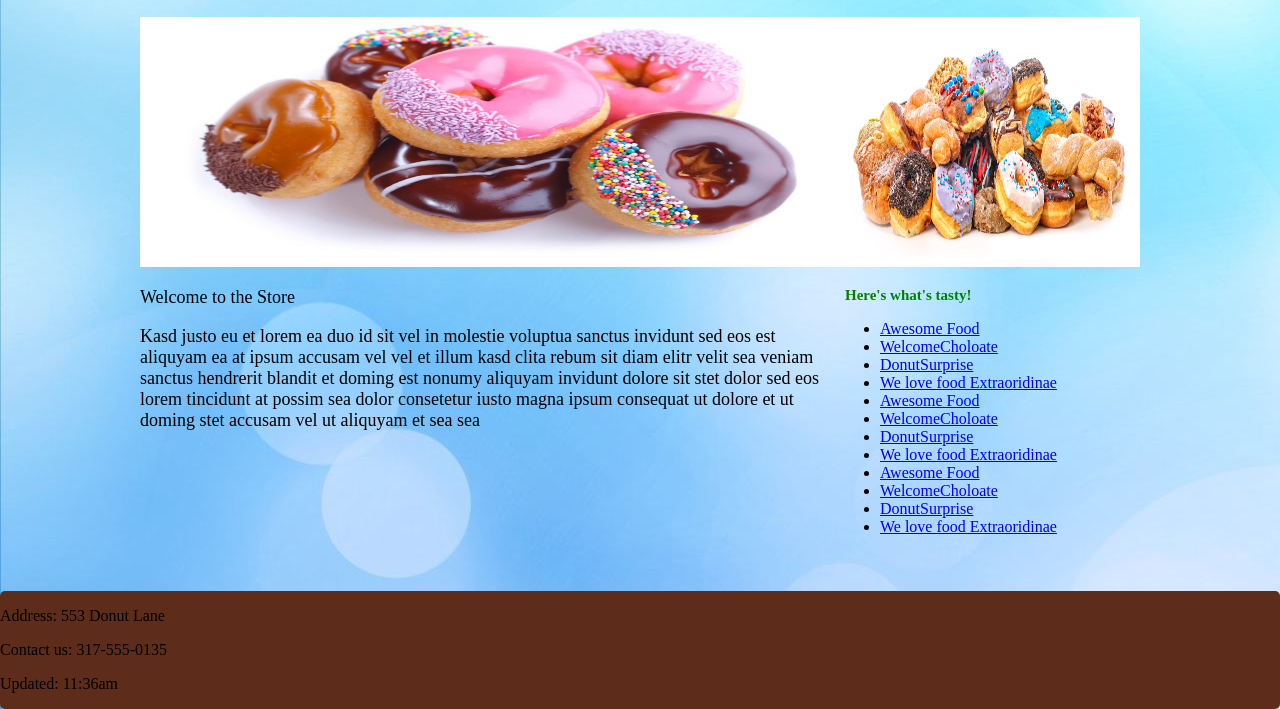
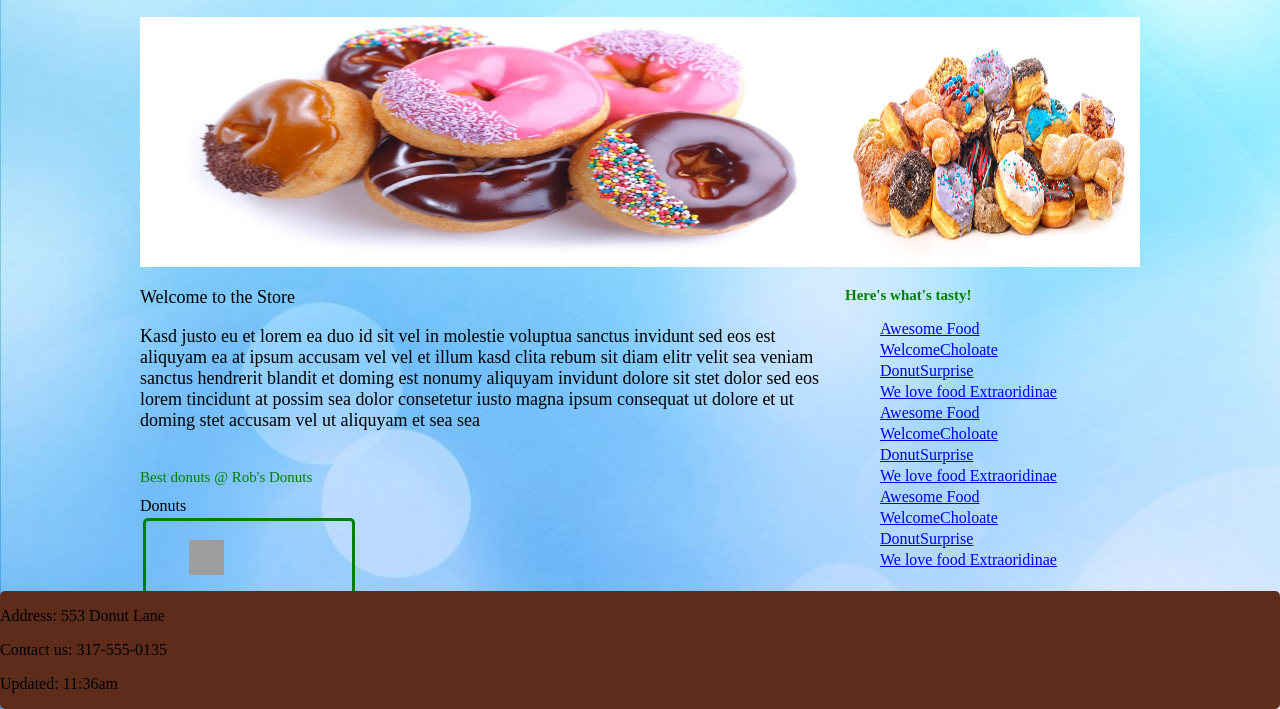
Before and after one commit to MTVExtreme/BasicStoreApp, a plain HTML site: page index.html in a window 1280 px wide. Shown: the part 91-800 px from the top of the page. Drawn offline with Linux system fonts and the light colour scheme; grey boxes are pictures that could not be loaded.

Commit message:
Main Section of the Page

```diff
--- a/index.html
+++ b/index.html
@@ -61,9 +61,31 @@
 
     </article>
 
-    <!--Products-->
+
 
     <!--MAIN-->
+    <section id="main">
+        <header id="donut-header">Best donuts @ Rob's Donuts</header>
+
+        <header id="donut-title">Donuts</header>
+
+        <!--Products-->
+
+        <section class="products">
+            <div class="product-article">
+                <figure>
+                    <img class="product-thumbnail" src="img/purple_donuts.jpg" />
+                </figure>
+                <header>
+                    <span class="product-name"></span>
+                </header>
+                <p>&#36;10</p>
+                <div class="add-to-cart">Order a dozen!</div>
+            </div>
+        </section>
+
+    </section>
+
     <!--customer of day-->
 
 
--- a/main.css
+++ b/main.css
@@ -69,11 +69,20 @@ body {
     margin: 20px 0px 20px 0px;
 }
 
-#about-us{
+#about-us {
     float: right;
     width: 30%;
     margin: 20px 0px 20px 0px;
+
 }
+
+#about-us > ul {
+    list-style-type: none;
+}
+
+    #about-us > ul > li{
+        margin: 0px 0px 3px 0px;
+    }
 #about-us > header{
     margin-left: 5px;
     color:green;
@@ -81,6 +90,41 @@ body {
     font-weight: bold;
     margin-bottom: 5px;
 
+}
+
+#main{
+    height: 100%;
+    width: 70%;
+    float: left;
+    margin: 0px 0px 3px 0px;
+}
+
+#donut-header{
+    color:green;
+    font-size: 15px;
+    margin: 0px 0px 3px 0px;
+    height: 25px;
+}
+
+.products{
+    width: 25%;
+    float: left;
+    margin: 0px 0px 20px 0px;
+}
+
+.product-article {
+    height: 150px;
+    width: 200px;
+    border-style: solid;
+    border-color: green;
+    margin: 3px 3px 3px 3px;
+    padding: 3px 3px 3px 3px;
+    border-radius: 5px;
+}
+
+.product-thumbnail {
+    width: 35px;
+    height: 35px;
 }
 
 
```
